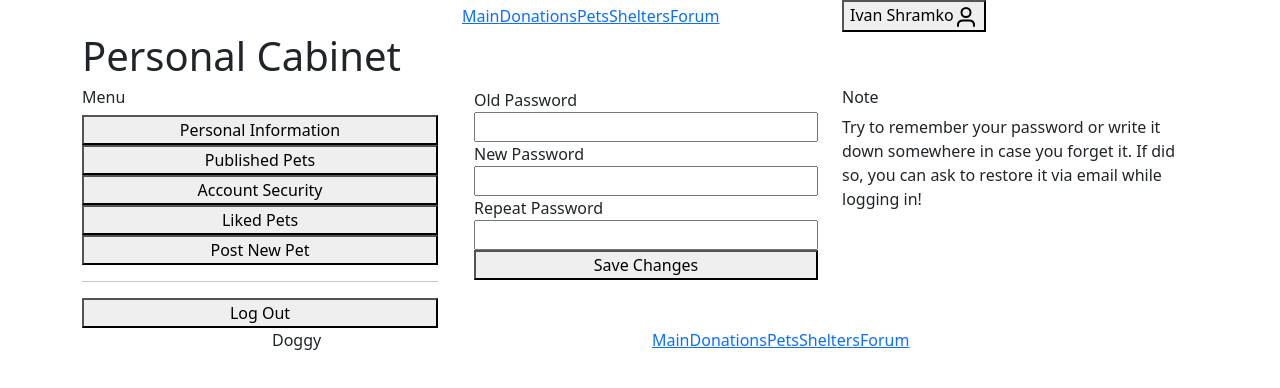
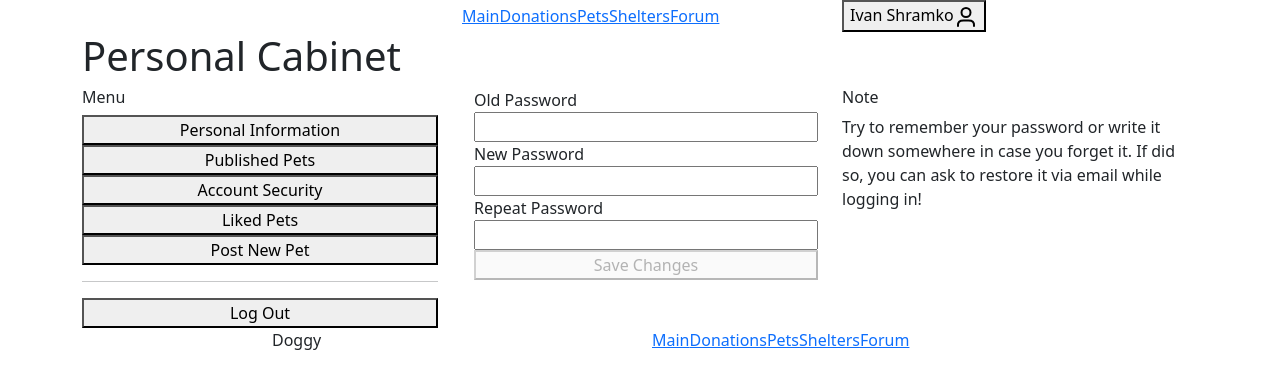
Before and after one commit to iv-shramko-nure/Doggy, an Angular app in the folder frontend/DoggyWeb/: page /profile/security in a window 1280 px wide. Shown: the top 388 px of the page. Built offline with nearby package versions, Linux system fonts and the light colour scheme.

Commit message:
form fix

```diff
--- a/frontend/DoggyWeb/src/app/core/components/user-profile/profile-tabs/account-security/account-security.component.html
+++ b/frontend/DoggyWeb/src/app/core/components/user-profile/profile-tabs/account-security/account-security.component.html
@@ -8,7 +8,7 @@
         <input formControlName="password" name="password" type="password">
         <label for="confirmPassword">Repeat Password</label>
         <input formControlName="confirmPassword" name="confirmPassword" type="password">
-        <button type="submit">Save Changes</button>
+        <button type="submit" [disabled]="!securityForm.valid">Save Changes</button>
       </form>
     </div>
     <div class="col-6">
--- a/frontend/DoggyWeb/src/app/core/components/user-profile/profile-tabs/personal-info/personal-info.component.html
+++ b/frontend/DoggyWeb/src/app/core/components/user-profile/profile-tabs/personal-info/personal-info.component.html
@@ -29,7 +29,7 @@
             </div>
             <div class="row">
               <div class="col d-flex justify-content-center">
-                <button type="submit">Save Changes</button>
+                <button type="submit" [disabled]="!profileForm.valid">Save Changes</button>
               </div>
             </div>
           </form>
```
